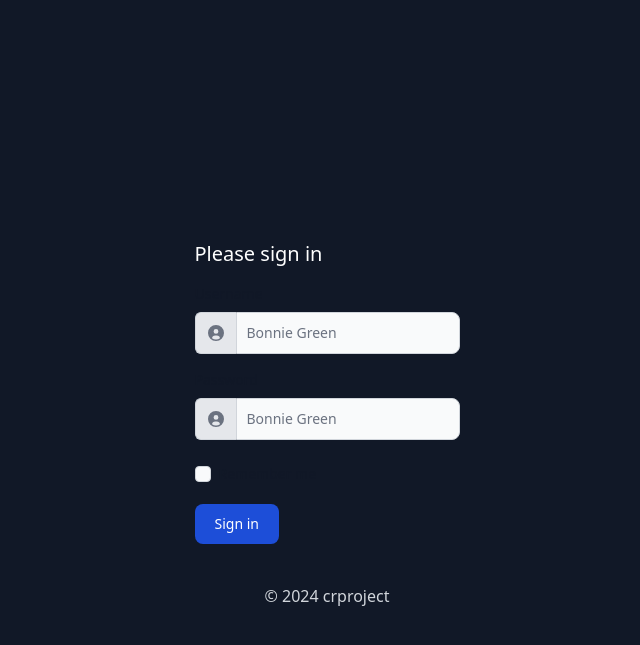
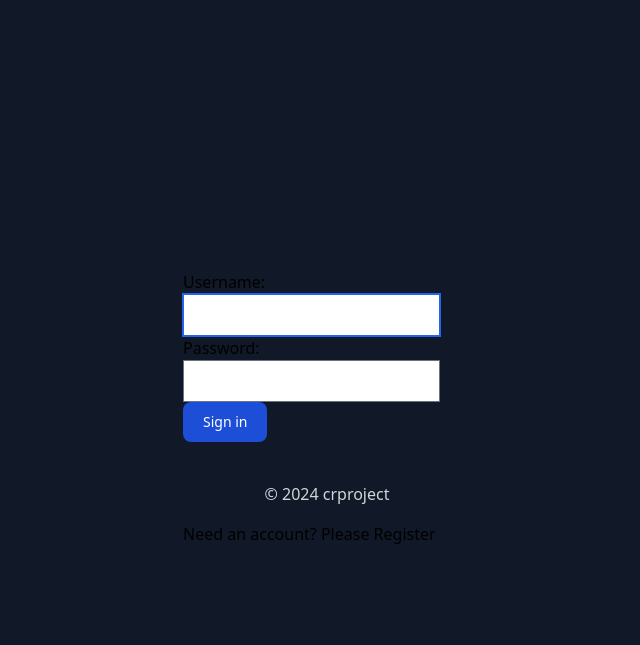
Before and after one commit to stompsy/crproject, a Django app: page /login/ in a window 1280 px wide. Shown: the top 645 px of the page, without its empty margins (313-953 px from the left). Run offline with Django 5.2, Linux system fonts and the light colour scheme.

Commit message:
Feat: Add register view and form.

```diff
--- a/src/accounts/views.py
+++ b/src/accounts/views.py
@@ -1,19 +1,29 @@
 from django.contrib.auth import authenticate, login, logout
+from django.contrib.auth.forms import AuthenticationForm, UserCreationForm
 from django.shortcuts import render, redirect
+
+
+def register_view(request):
+    form = UserCreationForm(request.POST or None)
+    if form.is_valid():
+        user_obj = form.save()
+        return redirect("/login")
+    context = {"form": form}
+    return render(request, "pages/accounts/register.html", context=context)
 
 
 # Create your views here.
 def login_view(request):
     if request.method == "POST":
-        username = request.POST.get("username")
-        password = request.POST.get("password")
-        user = authenticate(request, username=username, password=password)
-        if user is None:
-            context = {"error": "Invalid username or password."}
-            return render(request, "pages/accounts/login.html", context)
-        login(request, user)
-        return redirect("/")
-    return render(request, "pages/accounts/login.html", {})
+        form = AuthenticationForm(request, data=request.POST)
+        if form.is_valid():
+            user = form.get_user()
+            login(request, user)
+            return redirect("/")
+    else:
+        form = AuthenticationForm(request)
+    context = {"form": form}
+    return render(request, "pages/accounts/login.html", context)
 
 
 def logout_view(request):
@@ -21,7 +31,3 @@ def logout_view(request):
         logout(request)
         return redirect("/login")
     return render(request, "pages/accounts/logout.html", {})
-
-
-def register_view(request):
-    return render(request, "pages/accounts/register.html", {})
--- a/src/agencies/forms.py
+++ b/src/agencies/forms.py
@@ -16,5 +16,8 @@ class AgencyForm(forms.ModelForm):
         agency_name = data.get("agency_name")
         qs = Agency.objects.filter(agency_name__icontains=agency_name)
         if qs.exists():
-            self.add_error("agency_name", f"{agency_name} is already in use.")
+            self.add_error(
+                "agency_name",
+                f'"{agency_name}" is already in use. Please use a different name.',
+            )
         return data
--- a/src/static/css/crproject-ui.css
+++ b/src/static/css/crproject-ui.css
@@ -846,6 +846,14 @@ select {
   max-width: 20rem;
 }
 
+.max-w-sm {
+  max-width: 24rem;
+}
+
+.max-w-md {
+  max-width: 28rem;
+}
+
 .flex-1 {
   flex: 1 1 0%;
 }
@@ -1037,12 +1045,23 @@ select {
   color: rgb(255 255 255 / var(--tw-text-opacity));
 }
 
+.text-blue-600 {
+  --tw-text-opacity: 1;
+  color: rgb(37 99 235 / var(--tw-text-opacity));
+}
+
 .underline {
   text-decoration-line: underline;
 }
 
 .underline-offset-2 {
   text-underline-offset: 2px;
+}
+
+.shadow-sm {
+  --tw-shadow: 0 1px 2px 0 rgb(0 0 0 / 0.05);
+  --tw-shadow-colored: 0 1px 2px 0 var(--tw-shadow-color);
+  box-shadow: var(--tw-ring-offset-shadow, 0 0 #0000), var(--tw-ring-shadow, 0 0 #0000), var(--tw-shadow);
 }
 
 .hover\:bg-blue-800:hover {
@@ -1053,6 +1072,10 @@ select {
 .hover\:bg-green-800:hover {
   --tw-bg-opacity: 1;
   background-color: rgb(22 101 52 / var(--tw-bg-opacity));
+}
+
+.hover\:underline:hover {
+  text-decoration-line: underline;
 }
 
 .focus\:border-blue-500:focus {
@@ -1123,6 +1146,11 @@ select {
     color: rgb(255 255 255 / var(--tw-text-opacity));
   }
 
+  .dark\:text-blue-500 {
+    --tw-text-opacity: 1;
+    color: rgb(59 130 246 / var(--tw-text-opacity));
+  }
+
   .dark\:placeholder-gray-400::-moz-placeholder {
     --tw-placeholder-opacity: 1;
     color: rgb(156 163 175 / var(--tw-placeholder-opacity));
--- a/src/templates/pages/accounts/login.html
+++ b/src/templates/pages/accounts/login.html
@@ -10,91 +10,10 @@
 	<body class="grid place-items-center h-screen bg-gray-900">
 		<div class="max-w-xs mx-auto p-4">
 			{% if not request.user.is_authenticated %}
-			<h1 class="mt-12 text-white text-xl font-medium">Please sign in</h1>
 			<form method="POST" class="mt-4">
-				{% csrf_token %} {% if error %}
-				<div>
-					<p class="bg-red-500 text-white p-2 rounded-md mb-4">{{ error }}</p>
-				</div>
-				{% endif %}
-				<div class="">
-					<div class="flex flex-col">
-						<label
-							for="username"
-							class="block mb-2 text-sm font-medium text-gray-900 dark:text-white"
-							>Username</label
-						>
-						<div class="flex">
-							<span
-								class="inline-flex items-center px-3 text-sm text-gray-900 bg-gray-200 border border-e-0 border-gray-300 rounded-s-md dark:bg-gray-600 dark:text-gray-400 dark:border-gray-600"
-							>
-								<svg
-									class="w-4 h-4 text-gray-500 dark:text-gray-400"
-									aria-hidden="true"
-									xmlns="http://www.w3.org/2000/svg"
-									fill="currentColor"
-									viewBox="0 0 20 20"
-								>
-									<path
-										d="M10 0a10 10 0 1 0 10 10A10.011 10.011 0 0 0 10 0Zm0 5a3 3 0 1 1 0 6 3 3 0 0 1 0-6Zm0 13a8.949 8.949 0 0 1-4.951-1.488A3.987 3.987 0 0 1 9 13h2a3.987 3.987 0 0 1 3.951 3.512A8.949 8.949 0 0 1 10 18Z"
-									/>
-								</svg>
-							</span>
-							<input
-								type="text"
-								name="username"
-								id="username"
-								class="rounded-none rounded-e-lg bg-gray-50 border border-gray-300 text-gray-900 focus:ring-blue-500 focus:border-blue-500 block flex-1 min-w-0 w-full text-sm p-2.5 dark:bg-gray-700 dark:border-gray-600 dark:placeholder-gray-400 dark:text-white dark:focus:ring-blue-500 dark:focus:border-blue-500"
-								placeholder="Bonnie Green"
-							/>
-						</div>
-					</div>
-					<div class="flex flex-col mt-4">
-						<label
-							for="password"
-							class="block mb-2 text-sm font-medium text-gray-900 dark:text-white"
-							>Password</label
-						>
-						<div class="flex">
-							<span
-								class="inline-flex items-center px-3 text-sm text-gray-900 bg-gray-200 border border-e-0 border-gray-300 rounded-s-md dark:bg-gray-600 dark:text-gray-400 dark:border-gray-600"
-							>
-								<svg
-									class="w-4 h-4 text-gray-500 dark:text-gray-400"
-									aria-hidden="true"
-									xmlns="http://www.w3.org/2000/svg"
-									fill="currentColor"
-									viewBox="0 0 20 20"
-								>
-									<path
-										d="M10 0a10 10 0 1 0 10 10A10.011 10.011 0 0 0 10 0Zm0 5a3 3 0 1 1 0 6 3 3 0 0 1 0-6Zm0 13a8.949 8.949 0 0 1-4.951-1.488A3.987 3.987 0 0 1 9 13h2a3.987 3.987 0 0 1 3.951 3.512A8.949 8.949 0 0 1 10 18Z"
-									/>
-								</svg>
-							</span>
-							<input
-								type="password"
-								name="password"
-								id="password"
-								class="rounded-none rounded-e-lg bg-gray-50 border border-gray-300 text-gray-900 focus:ring-blue-500 focus:border-blue-500 block flex-1 min-w-0 w-full text-sm p-2.5 dark:bg-gray-700 dark:border-gray-600 dark:placeholder-gray-400 dark:text-white dark:focus:ring-blue-500 dark:focus:border-blue-500"
-								placeholder="Bonnie Green"
-							/>
-						</div>
-					</div>
-					<div class="flex items-start mb-5 mt-6">
-						<div class="flex items-center h-5">
-							<input
-								id="remember"
-								type="checkbox"
-								value=""
-								class="w-4 h-4 border border-gray-300 rounded bg-gray-50 focus:ring-3 focus:ring-blue-300 dark:bg-gray-700 dark:border-gray-600 dark:focus:ring-blue-600 dark:ring-offset-gray-800 dark:focus:ring-offset-gray-800"
-							/>
-						</div>
-						<label
-							for="remember"
-							class="ms-2 text-sm font-medium text-gray-900 dark:text-gray-300"
-							>Remember me</label
-						>
-					</div>
+				{% csrf_token %}
+				<div class="mb-4">
+					{{ form.as_p}}
 					<button
 						type="submit"
 						class="text-white bg-blue-700 hover:bg-blue-800 focus:ring-4 focus:outline-none focus:ring-blue-300 font-medium rounded-lg text-sm w-full sm:w-auto px-5 py-2.5 text-center dark:bg-blue-600 dark:hover:bg-blue-700 dark:focus:ring-blue-800"
@@ -104,6 +23,9 @@
 					<p class="mt-10 text-gray-300 text-center">© 2024 crproject</p>
 				</div>
 			</form>
+
+			<p>Need an account? Please <a href="/register">Register</a></p>
+
 			{% else %}
 			<div>
 				<p
```
Also changed, not shown: src/templates/pages/accounts/register.html (+40 -0 lines).
